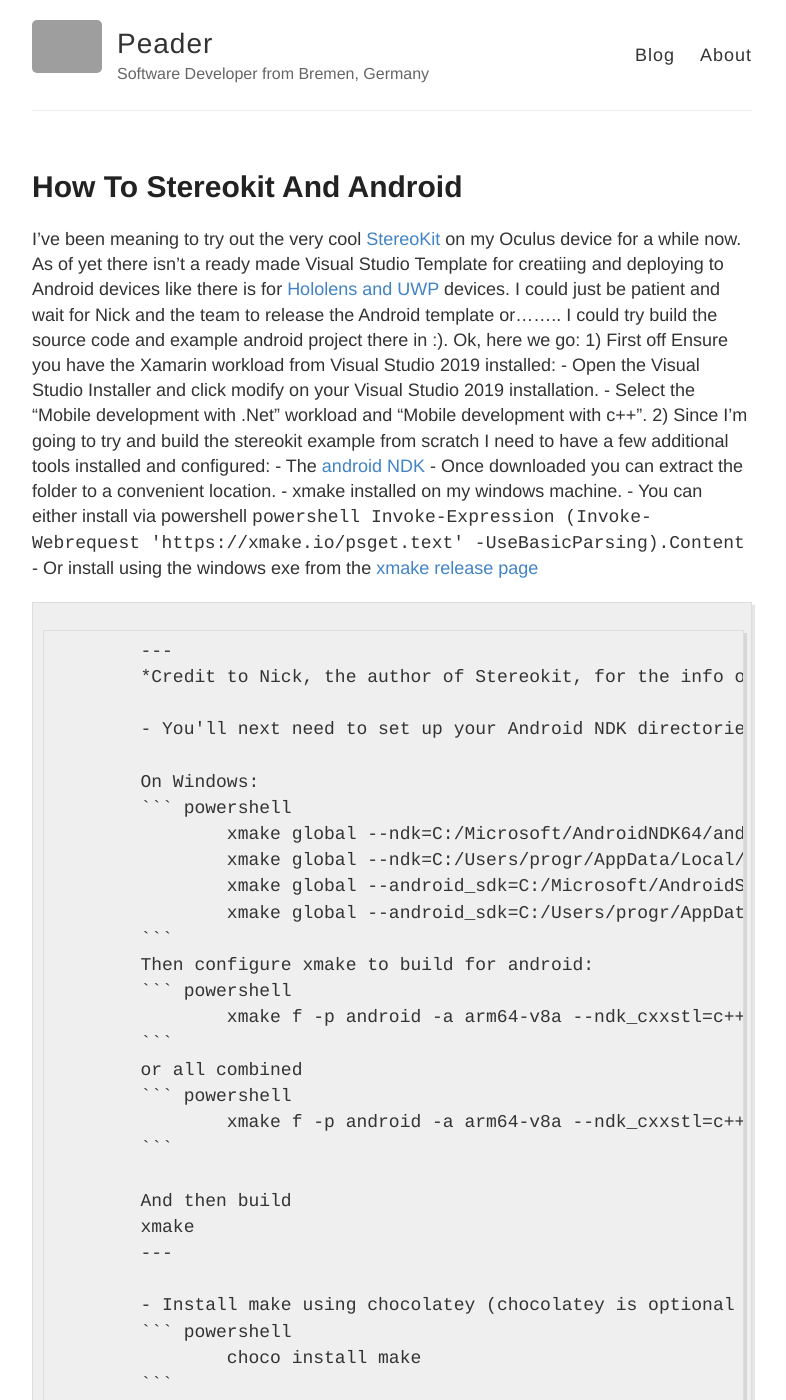
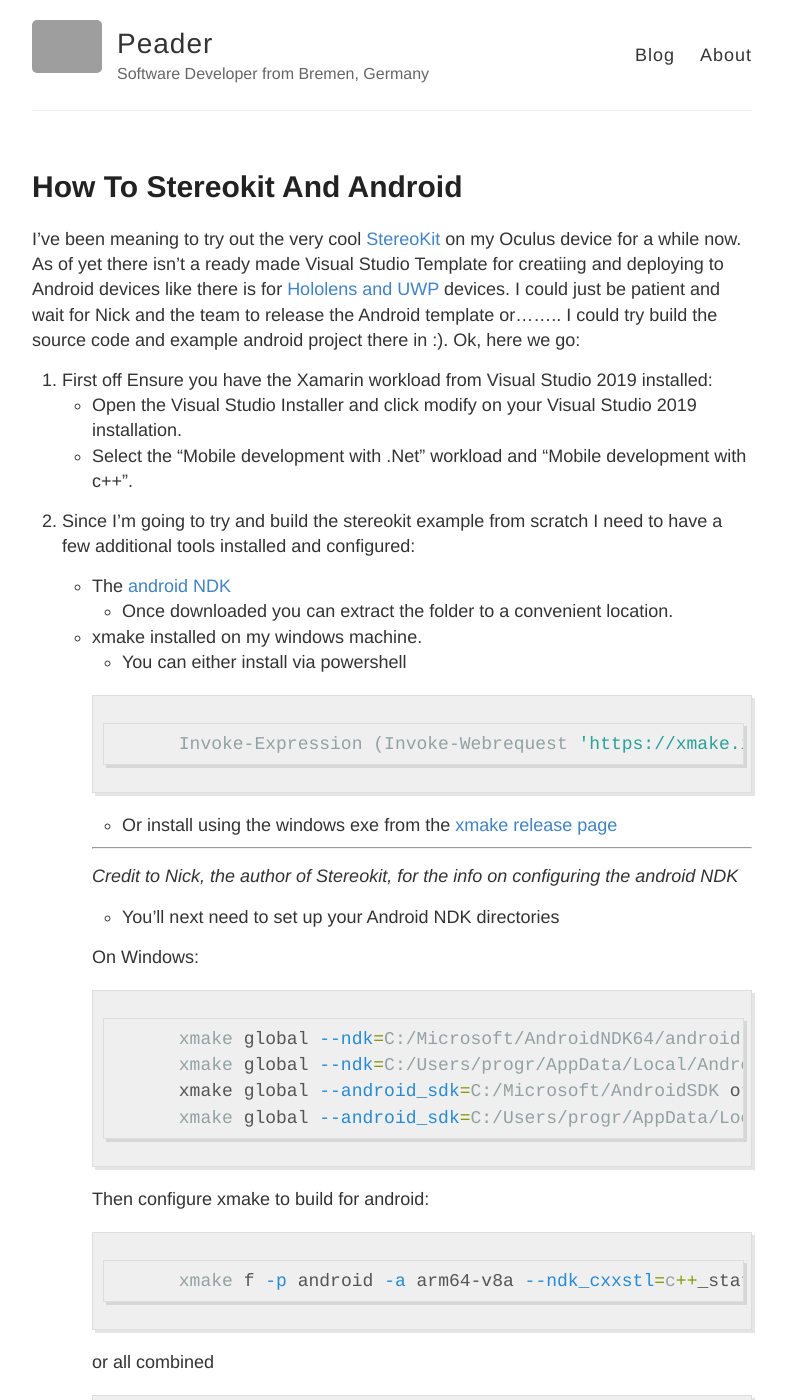
Before and after one commit to peader/PetesProjects, a Jekyll site: the page built from docs/_posts/2021-4-23-How-to-Stereokit-and-Android.md, in a window 1280 px wide and 1400 px high. Shown: the whole window, without its empty margins (248-1034 px from the left). Built offline with Jekyll 4.4.1, drawn with Linux system fonts in a browser that asks for light colours; our own code applies the rules of GitHub Pages for plain Markdown files; comment, search, counter and statistics services are not loaded; some of the changed text lies outside the part shown; grey boxes are pictures that could not be loaded.

Commit message:
update the numbered list to use full stops instead of brackets

````diff
--- a/docs/_posts/2021-4-23-How-to-Stereokit-and-Android.md
+++ b/docs/_posts/2021-4-23-How-to-Stereokit-and-Android.md
@@ -1,17 +1,23 @@
 I've been meaning to try out the very cool [StereoKit](https://stereokit.net/) on my Oculus device for a while now. As of yet there isn't a ready made Visual Studio Template for creatiing and deploying to Android devices like there is for [Hololens and UWP](https://marketplace.visualstudio.com/items?itemName=NickKlingensmith.StereoKitTemplates) devices.
 I could just be patient and wait for Nick and the team to release the Android template or........ I could try build the source code and example android project there in :).
 Ok, here we go:
-1) First off Ensure you have the Xamarin workload from Visual Studio 2019 installed:
+
+1. First off Ensure you have the Xamarin workload from Visual Studio 2019 installed:
 	- Open the Visual Studio Installer and click modify on your Visual Studio 2019 installation.
 	- Select the "Mobile development with .Net" workload and "Mobile development with c++".
-2) Since I'm going to try and build the stereokit example from scratch I need to have a few additional tools installed and configured:
+
+2. Since I'm going to try and build the stereokit example from scratch I need to have a few additional tools installed and configured:
+
 	- The [android NDK](https://developer.android.com/ndk/downloads)
 		- Once downloaded you can extract the folder to a convenient location.
+
 	- xmake installed on my windows machine.
 		- You can either install via powershell
+
 		``` powershell
 			Invoke-Expression (Invoke-Webrequest 'https://xmake.io/psget.text' -UseBasicParsing).Content
 		```
+
 		- Or install using the windows exe from the [xmake release page](https://github.com/xmake-io/xmake/releases)
 
 		---
@@ -45,10 +51,14 @@
 		```
 		- Go to %programdata%\chocolatey\bin and copy the make.exe into the folder where you extracted the android NDK.
 
-3) Open the Stereokit solution (located at the root of the sterokit repository)
-4) Build the c# stereokit project.
-5) Build the StereoKitTest_Android project.
-6) Connect your Oculus device (ensure developer mode is enabled on your Oculus)
-7) In Visual Studio click the play button to deploy and run the StereoKitTest_Android app on your Oculus (you should see the Oculus device name on the play button prior to clicking it).
+3. Open the Stereokit solution (located at the root of the sterokit repository)
+
+4. Build the c# stereokit project.
+
+5. Build the StereoKitTest_Android project.
+
+6. Connect your Oculus device (ensure developer mode is enabled on your Oculus)
+
+7. In Visual Studio click the play button to deploy and run the StereoKitTest_Android app on your Oculus (you should see the Oculus device name on the play button prior to clicking it).
 
 And that's it. A little bit fiddly but sure to get easier once the visual studio template and nuget packages are released.
````
